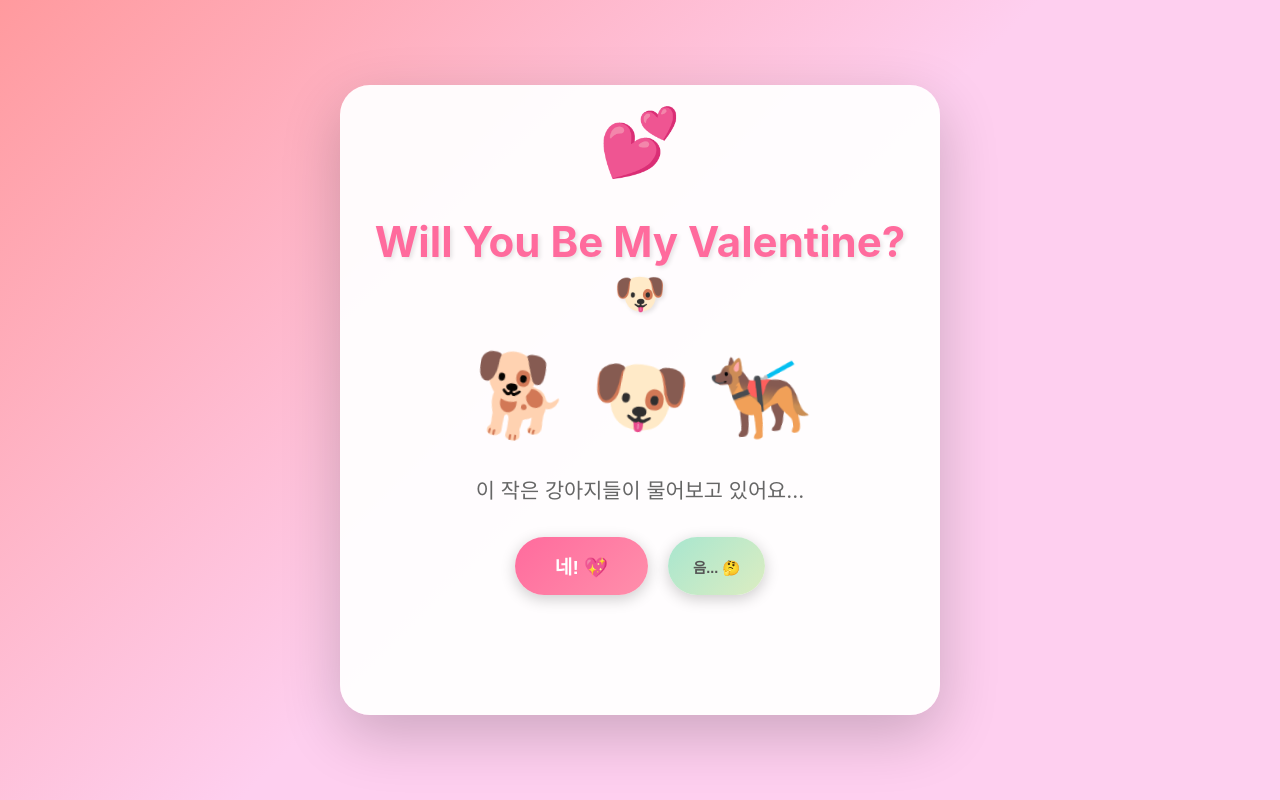
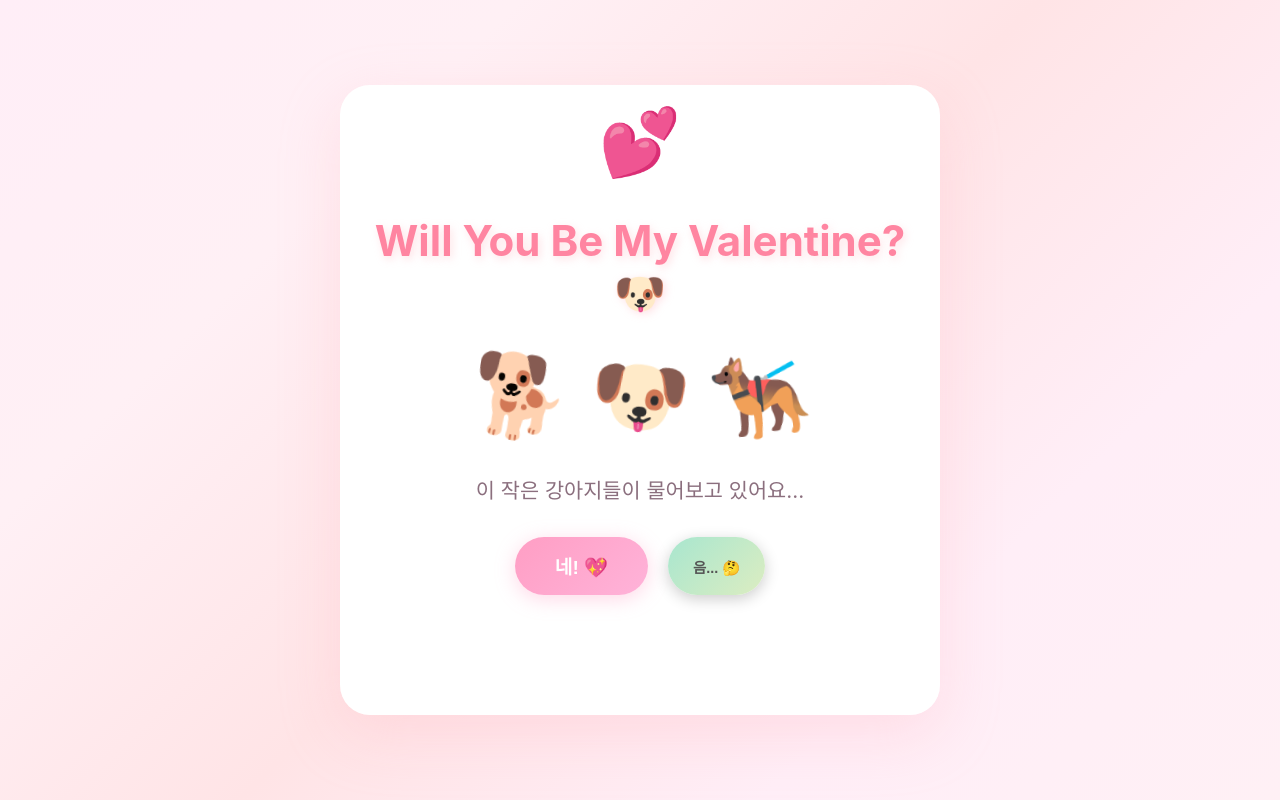
Before and after one commit to annoeyed/bemyvalentine, a plain HTML site: page index.html in a window 1280 px wide. Drawn offline with Linux system fonts and the light colour scheme.

Commit message:
Update: 더 부드럽고 예쁜 파스텔 색상으로 변경

```diff
--- a/style.css
+++ b/style.css
@@ -6,7 +6,7 @@
 
 body {
     font-family: -apple-system, 'Apple SD Gothic Neo', 'AppleGothic', 'Malgun Gothic', sans-serif;
-    background: linear-gradient(135deg, #ff9a9e 0%, #fecfef 50%, #fecfef 100%);
+    background: linear-gradient(135deg, #ffeef7 0%, #fff0f5 25%, #ffe4e6 50%, #ffeef7 75%, #fff0f5 100%);
     min-height: 100vh;
     display: flex;
     justify-content: center;
@@ -17,13 +17,14 @@ body {
 
 .container {
     text-align: center;
-    background: rgba(255, 255, 255, 0.95);
+    background: rgba(255, 255, 255, 0.98);
     padding: 40px;
     border-radius: 30px;
-    box-shadow: 0 20px 60px rgba(0, 0, 0, 0.2);
+    box-shadow: 0 20px 60px rgba(255, 182, 193, 0.3);
     max-width: 600px;
     width: 100%;
     animation: fadeIn 1s ease-in;
+    backdrop-filter: blur(10px);
 }
 
 @keyframes fadeIn {
@@ -54,9 +55,9 @@ body {
 
 .title {
     font-size: 2.5rem;
-    color: #ff6b9d;
+    color: #ff85a1;
     margin-bottom: 30px;
-    text-shadow: 2px 2px 4px rgba(0, 0, 0, 0.1);
+    text-shadow: 2px 2px 8px rgba(255, 182, 193, 0.4);
     animation: pulse 2s infinite;
 }
 
@@ -114,7 +115,7 @@ body {
 
 .message {
     font-size: 1.3rem;
-    color: #666;
+    color: #8b6f7e;
     margin-bottom: 30px;
     line-height: 1.6;
 }
@@ -139,13 +140,15 @@ body {
 }
 
 .btn-yes {
-    background: linear-gradient(135deg, #ff6b9d, #ff8fab);
+    background: linear-gradient(135deg, #ff9ec4, #ffb3d9);
     color: white;
+    box-shadow: 0 4px 20px rgba(255, 158, 196, 0.4);
 }
 
 .btn-yes:hover {
     transform: scale(1.1);
-    box-shadow: 0 6px 20px rgba(255, 107, 157, 0.4);
+    box-shadow: 0 6px 25px rgba(255, 158, 196, 0.6);
+    background: linear-gradient(135deg, #ff8ab8, #ffa8d4);
 }
 
 .btn-no {
@@ -186,7 +189,7 @@ body {
 
 .result {
     font-size: 1.5rem;
-    color: #ff6b9d;
+    color: #ff85a1;
     font-weight: bold;
     min-height: 50px;
     margin-top: 20px;
```
